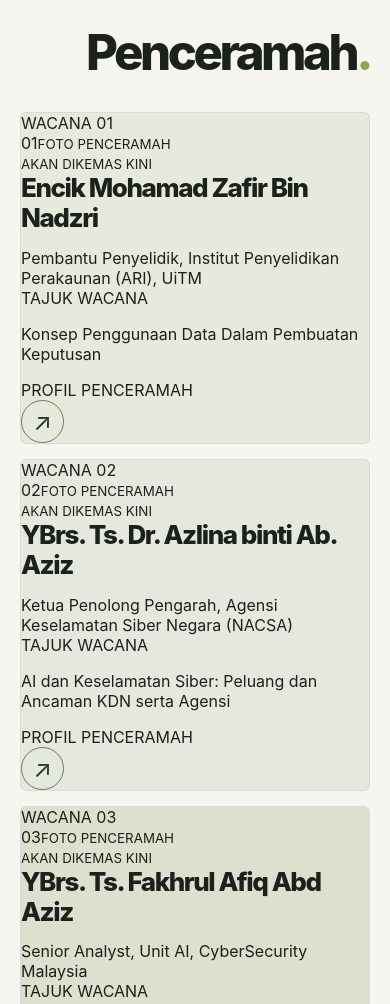
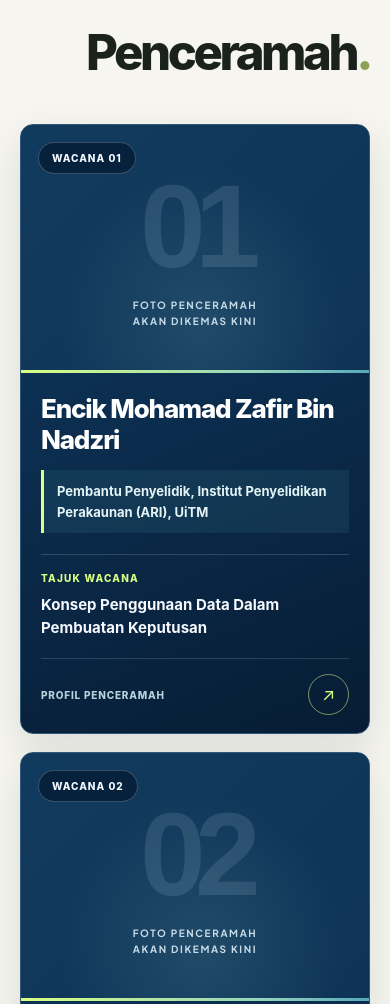
Before and after one commit to imvnamirul/kdn-seminar-ai-2026, a plain HTML site: page index.html in a window 390 px wide. Shown: the part 5118-6122 px from the top of the page. Drawn offline with Linux system fonts and the light colour scheme; animation ran at ten frames a second.

Commit message:
style: portrait-led official speaker cards without changing section background

```diff
--- a/styles.css
+++ b/styles.css
@@ -981,3 +981,78 @@ img{max-width:100%;display:block}
 @media(max-width:390px){
   .session-glyph.has-portrait{height:180px}
 }
+
+
+/* ============================================================
+   V16 — PENCERAMAH / SPEAKER FIRST (OFFICIAL KDN SEMINAR)
+   Kept the existing cream section/background; only the cards
+   receive the richer institutional portrait treatment.
+   ============================================================ */
+.sessions-section .session-grid{gap:18px;align-items:stretch;margin-top:47px}
+.sessions-section .speaker-profile-card,
+.sessions-section .speaker-profile-card:nth-child(2),
+.sessions-section .speaker-profile-card:nth-child(3){
+  display:flex;flex-direction:column;min-height:617px;
+  background:linear-gradient(158deg,#103b60 0%,#0b2d4e 46%,#071c34 100%);
+  color:#f7fcff;border:1px solid #325777;border-radius:13px;
+  box-shadow:0 15px 40px rgba(21,38,45,.11);
+  overflow:hidden;transition:transform .28s ease,box-shadow .28s ease;
+}
+.sessions-section .speaker-profile-card:hover{transform:translateY(-5px);box-shadow:0 22px 48px rgba(11,34,51,.22)}
+.speaker-profile-visual{
+  height:254px;flex:0 0 254px;position:relative;display:flex;
+  justify-content:center;align-items:flex-end;overflow:hidden;
+  background:radial-gradient(ellipse at 52% 80%,rgba(114,170,178,.18),transparent 55%),
+  linear-gradient(135deg,#113b5e,#0e3356);
+}
+.speaker-wacana-tag{
+  position:absolute;top:17px;left:17px;z-index:2;border-radius:999px;
+  padding:9px 13px;background:rgba(3,24,47,.7);
+  border:1px solid rgba(233,250,255,.22);
+  font-size:10px;font-weight:800;letter-spacing:.1em;color:#f2f8ff;
+}
+.speaker-card-portrait{
+  height:100%;width:auto;max-width:90%;display:block;
+  object-fit:contain;object-position:center bottom;
+  filter:drop-shadow(0 8px 21px rgba(0,0,0,.19));
+}
+.speaker-card-awaiting{display:flex;flex-direction:column;align-items:center;justify-content:center;gap:12px;width:100%;height:100%;color:#c9dce9}
+.speaker-card-awaiting>span{font:700 118px/1 "Helvetica Neue",Arial,sans-serif;color:rgba(223,242,255,.12);letter-spacing:-.09em}
+.speaker-card-awaiting small{font:700 10px/1.6 "Plus Jakarta Sans",sans-serif;text-align:center;letter-spacing:.16em;color:#c8dce8}
+.speaker-profile-rule{height:3px;flex:0 0 3px;background:linear-gradient(90deg,#d9ff83 0%,#94d3bd 70%,#58a8ba 100%)}
+.speaker-profile-copy{padding:23px 22px 18px;display:flex;flex-direction:column;flex:1}
+.sessions-section .speaker-profile-name{
+  margin:0 0 15px;font-size:clamp(23px,2vw,30px);font-weight:800;line-height:1.18;
+  letter-spacing:-.045em;color:#fff;overflow-wrap:break-word
+}
+.speaker-profile-role{
+  background:rgba(45,103,127,.23);border-left:3px solid #d9ff83;
+  padding:11px 13px;color:#e4f4f6;font-size:13px;font-weight:650;
+  line-height:1.55;margin:0 0 21px;
+}
+.speaker-profile-talk{padding-top:17px;border-top:1px solid rgba(209,232,238,.18);margin-top:auto}
+.speaker-profile-talk>span{display:block;color:#d9ff83;font-size:10px;font-weight:800;letter-spacing:.12em;margin-bottom:9px}
+.speaker-profile-talk p{color:#f5f9fd;font-size:15px;font-weight:700;line-height:1.55;margin:0 0 19px;overflow-wrap:anywhere}
+.speaker-profile-footer{display:flex;justify-content:space-between;align-items:center;gap:10px;border-top:1px solid rgba(209,232,238,.16);padding-top:15px;margin-top:auto}
+.speaker-profile-footer>span{font-size:10px;font-weight:800;letter-spacing:.08em;color:#bad1dc}
+.speaker-profile-footer .details-button{color:#d9ff83;border-color:rgba(217,255,131,.52);height:41px;width:41px;font-size:17px;flex:none}
+.speaker-profile-footer .details-button:hover{background:#d9ff83;color:#0e2b42}
+@media(max-width:1000px){
+  .sessions-section .speaker-profile-name{font-size:24px}
+  .speaker-profile-copy{padding:19px 17px}
+  .speaker-profile-role{font-size:12px}
+  .speaker-profile-talk p{font-size:14px}
+}
+@media(max-width:900px){
+  .sessions-section .session-grid{grid-template-columns:repeat(2,minmax(0,1fr));gap:14px}
+  .sessions-section .speaker-profile-card{min-height:570px}
+}
+@media(max-width:640px){
+  .sessions-section .session-grid{grid-template-columns:1fr;gap:18px}
+  .sessions-section .speaker-profile-card{min-height:0}
+  .speaker-profile-visual{height:245px;flex-basis:245px}
+  .speaker-profile-copy{padding:21px 20px 18px}
+  .sessions-section .speaker-profile-name{font-size:26px}
+  .speaker-profile-role{font-size:13px}
+  .speaker-profile-talk p{font-size:15px}
+}
```
